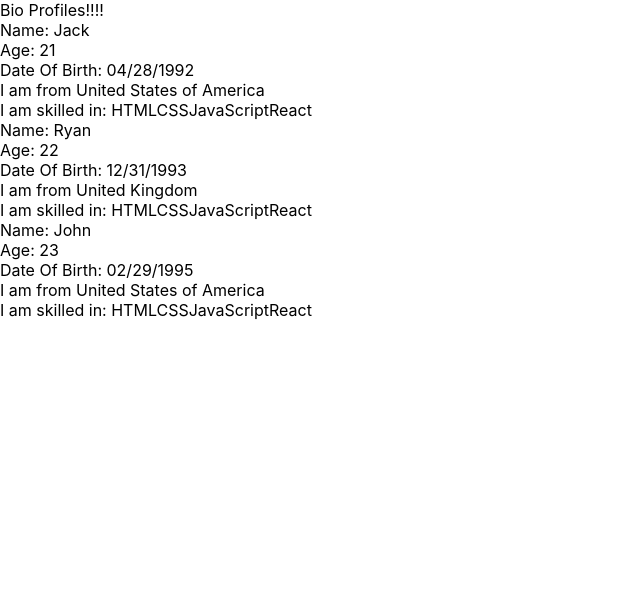
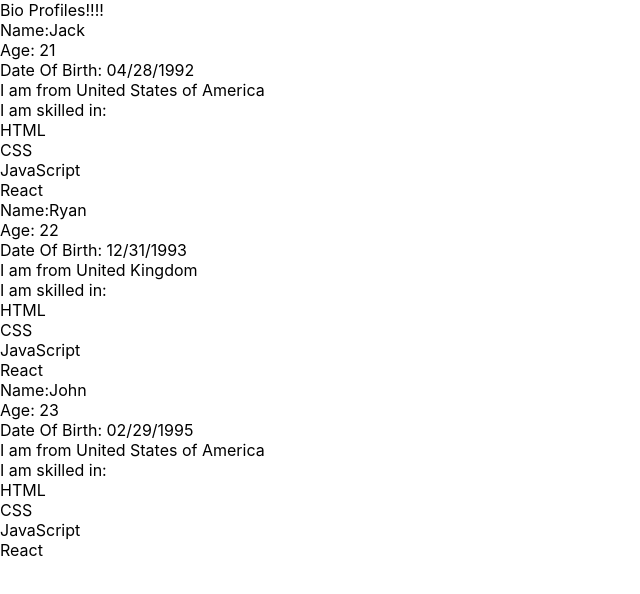
Before and after one commit to YesImKenny/ask-apps-session-3-hands-on, a React (Create React App) app in the folder bio-profile/: page / in a window 1280 px wide. Shown: the top 594 px of the page, without its empty margins (0-640 px from the left). Built offline with nearby package versions, Linux system fonts and the light colour scheme.

Commit message:
Map skills into Skill component.

```diff
--- a/bio-profile/src/BioProfile.js
+++ b/bio-profile/src/BioProfile.js
@@ -16,7 +16,6 @@ class BioProfile extends React.Component {
     return (
 
       <div>
-        {/* {console.log(this.props)} */}
         <Name name={name} />
         <Age age={age} />
         <DateOfBirth dob={dob} />
--- /dev/null
+++ b/bio-profile/src/Skill.js
@@ -0,0 +1,11 @@
+import * as React from 'react';
+
+const Skill = (props) => {
+  const currentSkill = props.skill;
+  return (
+  <div>{currentSkill}</div>
+  );
+}
+
+
+export default Skill;
--- a/bio-profile/src/Skills.js
+++ b/bio-profile/src/Skills.js
@@ -1,4 +1,5 @@
 import * as React from 'react';
+import Skill from './Skill';
 
 class Skills extends React.Component {
   constructor(props) {
@@ -9,7 +10,12 @@ class Skills extends React.Component {
     const skills = this.props.skills;
     return (
       <div>
-        I am skilled in: {skills}
+        I am skilled in:
+        {skills.map((skill, index) => {
+          return (
+            <Skill skill={skill} key={index}/>
+          );
+        })}
       </div>
     );
   }
```
Also changed, not shown: bio-profile/src/Name.js (+5 -2 lines).
